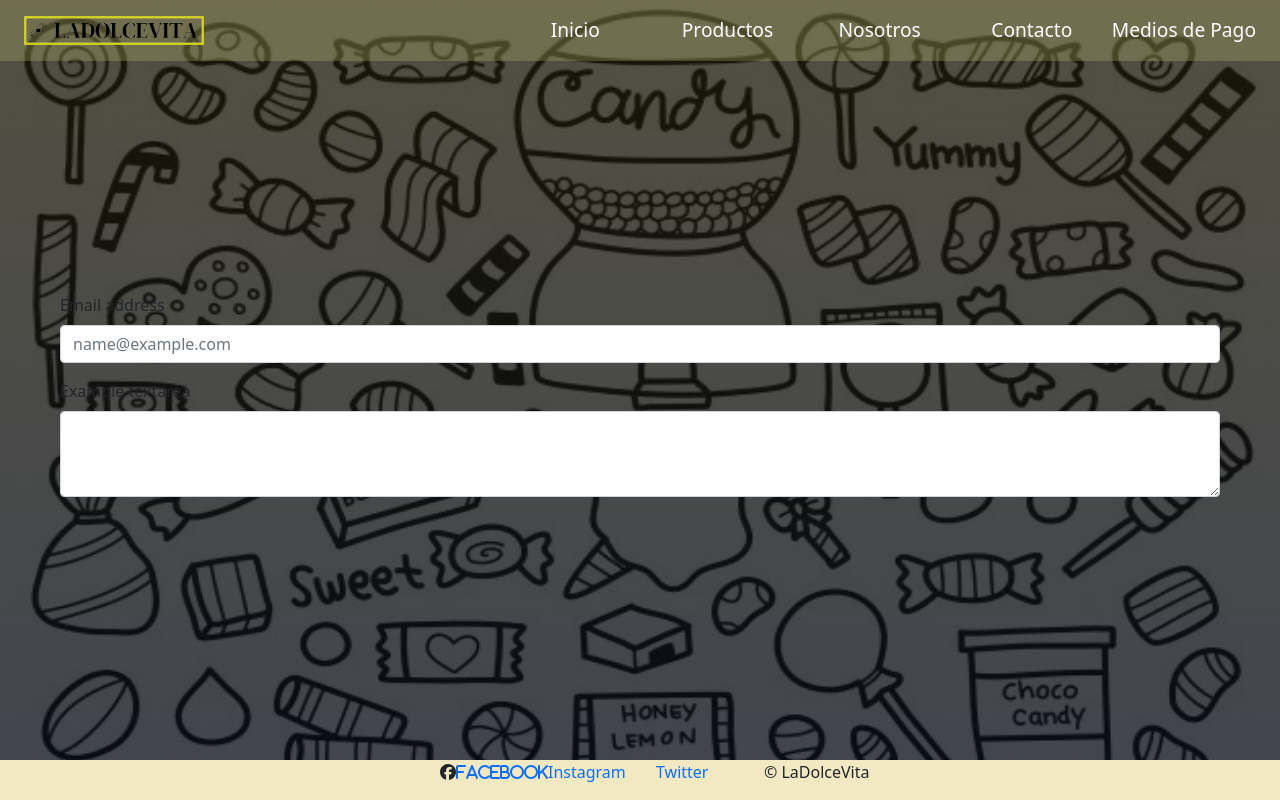
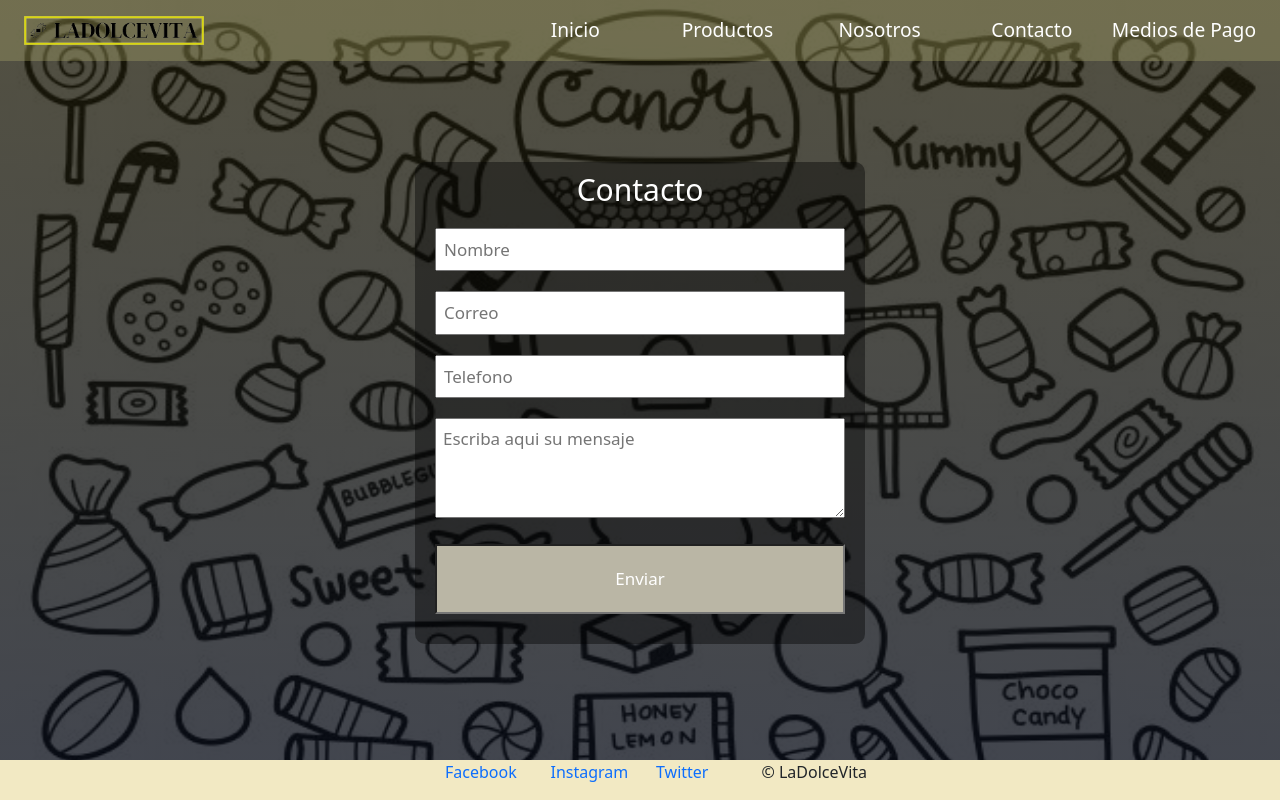
Before and after one commit to taraffoeduardo/LaDolceVita, a plain HTML site: page mipagina/contacto.html in a window 1280 px wide. Drawn offline with nearby package versions, Linux system fonts and the light colour scheme.

Commit message:
seccion contacto listo

```diff
--- a/css/contacto.css
+++ b/css/contacto.css
@@ -16,14 +16,32 @@
     margin: 0;
     font-size: 30px;
     margin-bottom: 20px;
+    text-align: center;
   }
 
     #boton{
     background: #bab6a5;
     color: #fff;
     padding: 20px;
+    text-align: center;
   }
 
   #boton:hover {
     cursor: pointer;
   }
+  input, textarea {
+    width: 100%;
+    margin-bottom: 20px;
+    padding: 7px;
+    font-size: 17px;
+}
+textarea{
+min-height: 100px;
+max-height: 200px;
+max-width: 100%;
+}
+  @media screen and (max-width: 480px){
+    form{
+      width: 100%;
+    }
+  }
--- a/mipagina/contacto.html
+++ b/mipagina/contacto.html
@@ -36,14 +36,15 @@
       </header>
 
 <section class="formulary">
-  <div class="mb-3">
-    <label for="exampleFormControlInput1" class="form-label">Email address</label>
-    <input type="email" class="form-control" id="exampleFormControlInput1" placeholder="name@example.com">
-  </div>
-  <div class="mb-3">
-    <label for="exampleFormControlTextarea1" class="form-label">Example textarea</label>
-    <textarea class="form-control" id="exampleFormControlTextarea1" rows="3"></textarea>
-  </div>
+
+ <form>
+   <h2 class="formulary__h2">Contacto</h2>
+   <input type="text" name="Nombre" placeholder="Nombre">
+   <input type="text" name="correo" placeholder="Correo">
+   <input type="text" name="telefono" placeholder="Telefono">
+   <textarea name="mensaje" placeholder="Escriba aqui su mensaje"></textarea>
+   <input type="buttom" value="Enviar" id="boton">
+ </form>
 </section>
 
 
@@ -55,7 +56,7 @@
 <footer class="networks__container">
     <ul class="networks__list">
       <li class="networks__li">
-        <i class="fa-brands fa-facebook"><a href="https://www.facebook.com/La-Dolce-103328525266097/" target="_blank">Facebook</a></i>
+      <a href="https://www.facebook.com/La-Dolce-103328525266097/" target="_blank">Facebook</a></i>
       </li>
       <li class="networks__li"><a href="https://www.instagram.com/ladolce_arg/" target="_blank">Instagram</a></li>
       <li class="networks__li"><a href="https://twitter.com/" target="_blank">Twitter</a></li>
```
Also changed, not shown: mipagina/medios_de_pago.html (+3 -3 lines).
